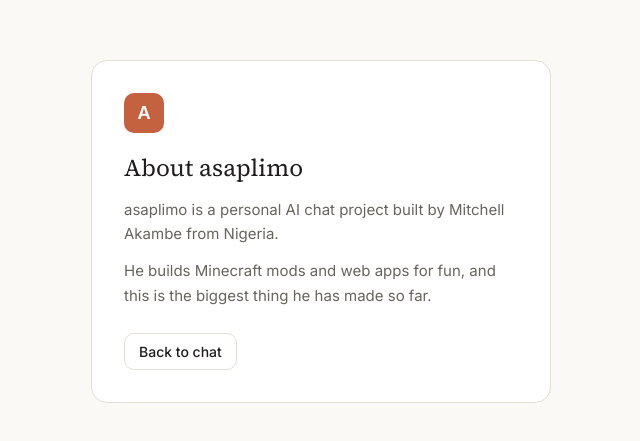
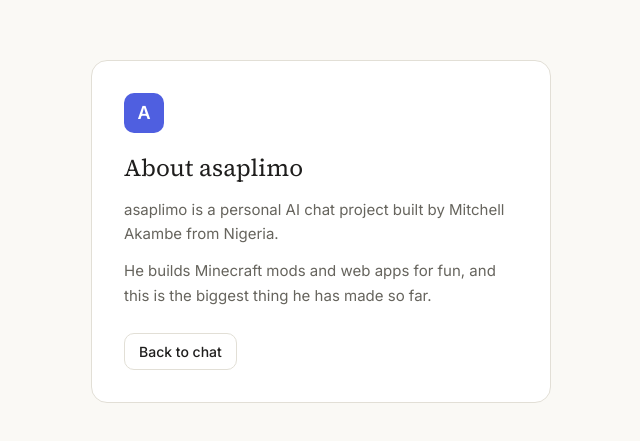
Before and after one commit to brandonlua/cuddly-barnacle, a plain HTML site: page about.html in a window 1280 px wide. Shown: the part 169-610 px from the top of the page, without its empty margins (319-959 px from the left). Drawn offline with Linux system fonts and the light colour scheme.

Commit message:
Update theme colors and styles in theme.css

```diff
--- a/theme.css
+++ b/theme.css
@@ -1,6 +1,6 @@
 @import url("https://fonts.googleapis.com/css2?family=Inter:wght@400;500;600&family=Source+Serif+4:opsz,wght@8..60,400;8..60,500&display=swap");
-:root{--bg:#faf9f5;--panel-bg:#fff;--sidebar-hover:#ebe8df;--border:#e2dfd6;--text:#1f1e1d;--text-dim:#66645d;--text-faint:#99968d;--accent:#c4623f;--ink:#1f1e1d;--ink-text:#faf9f5;--ink-hover:#3a3935;--danger:#bf3b2e;--good:#2f7d5b;}
-:root[data-theme="dark"]{--bg:#262624;--panel-bg:#30302e;--sidebar-hover:#3a3937;--border:#3e3d3a;--text:#f3f1ea;--text-dim:#b3b0a7;--text-faint:#7e7b73;--accent:#d9805f;--ink:#f3f1ea;--ink-text:#1f1e1d;--ink-hover:#dcd9d0;--danger:#ee6d5e;--good:#5fbf94;}
+:root{--bg:#faf9f5;--panel-bg:#fff;--sidebar-hover:#ebe8df;--border:#e2dfd6;--text:#1f1e1d;--text-dim:#66645d;--text-faint:#99968d;--accent:#4f5fe0;--ink:#1f1e1d;--ink-text:#faf9f5;--ink-hover:#3a3935;--danger:#bf3b2e;--good:#2f7d5b;}
+:root[data-theme="dark"]{--bg:#1f1f1e;--panel-bg:#2a2a28;--sidebar-hover:#313130;--border:#3a3a38;--text:#ececea;--text-dim:#a8a69e;--text-faint:#77756e;--accent:#7b88ff;--ink:#ececea;--ink-text:#1f1e1d;--ink-hover:#d6d4cc;--danger:#ee6d5e;--good:#5fbf94;}
 html{font-family:Inter,-apple-system,"Segoe UI",sans-serif;}
 body{background:var(--bg);color:var(--text);}
 h1,h3{font-family:"Source Serif 4",Georgia,serif;font-weight:400;}
```
